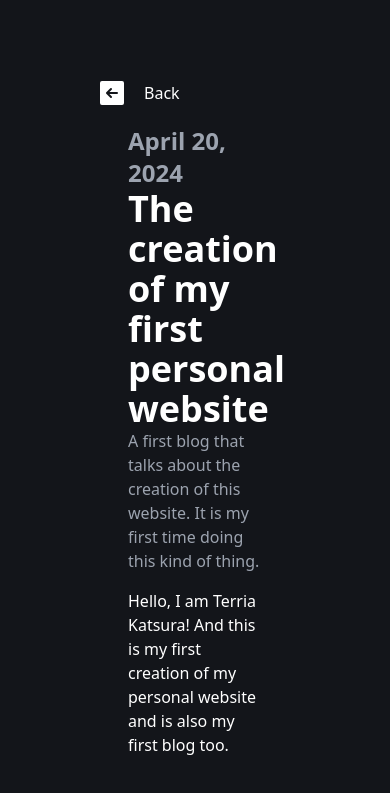
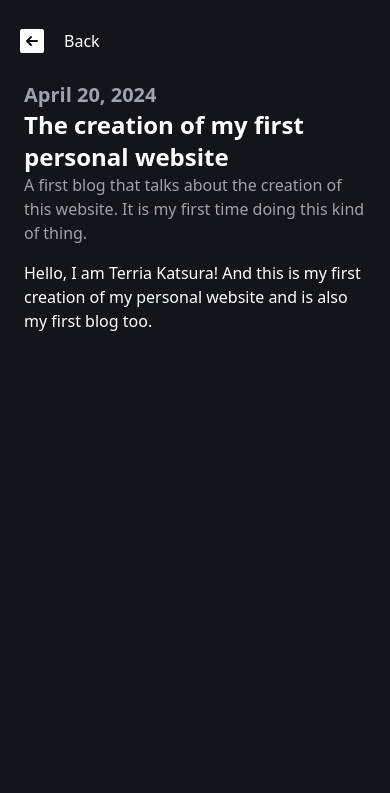
Before and after one commit to Terria-K/terria-k.github.io, an Astro site: page /posts/01-first in a window 390 px wide. Shown: the part 51-844 px from the top of the page. Built offline with nearby package versions, Linux system fonts and the light colour scheme; Astro itself is replaced by a stand-in of ours.

Commit message:
Fixed blog on mobile

```diff
--- a/src/layouts/PostLayout.astro
+++ b/src/layouts/PostLayout.astro
@@ -19,7 +19,7 @@ const { frontmatter } = Astro.props;
 	</head>
 	<body class="text-white h-full">
 		<Navbar/>
-    <div class="flex mr-24 ml-24 mt-20 ">
+    <div class="flex ml-4 mr-4 mt-7 md:mr-24 md:ml-24 md:mt-20">
       <a href="/posts" class="duration-300 cursor-pointer hover:text-cyan-400 flex gap-4 items-center">
         <Icon class="w-8 h-8" name="ph:arrow-square-left-fill"/>
         <p>
@@ -28,9 +28,9 @@ const { frontmatter } = Astro.props;
       </a>
 
     </div>
-    <div class="m-32 mt-4">
-      <h2 class="font-bold text-2xl text-gray-400">{frontmatter.date}</h2>
-      <h1 class="font-bold text-4xl">{frontmatter.title}</h1>
+    <div class="m-6 md:m-32 md:mt-4">
+      <h2 class="font-bold text-xl md:text-2xl text-gray-400">{frontmatter.date}</h2>
+      <h1 class="font-bold text-2xl md:text-4xl">{frontmatter.title}</h1>
       <p class="text-gray-400">{frontmatter.description}</p>
       <div class="mt-4 min-h-screen">
         <slot />
```
